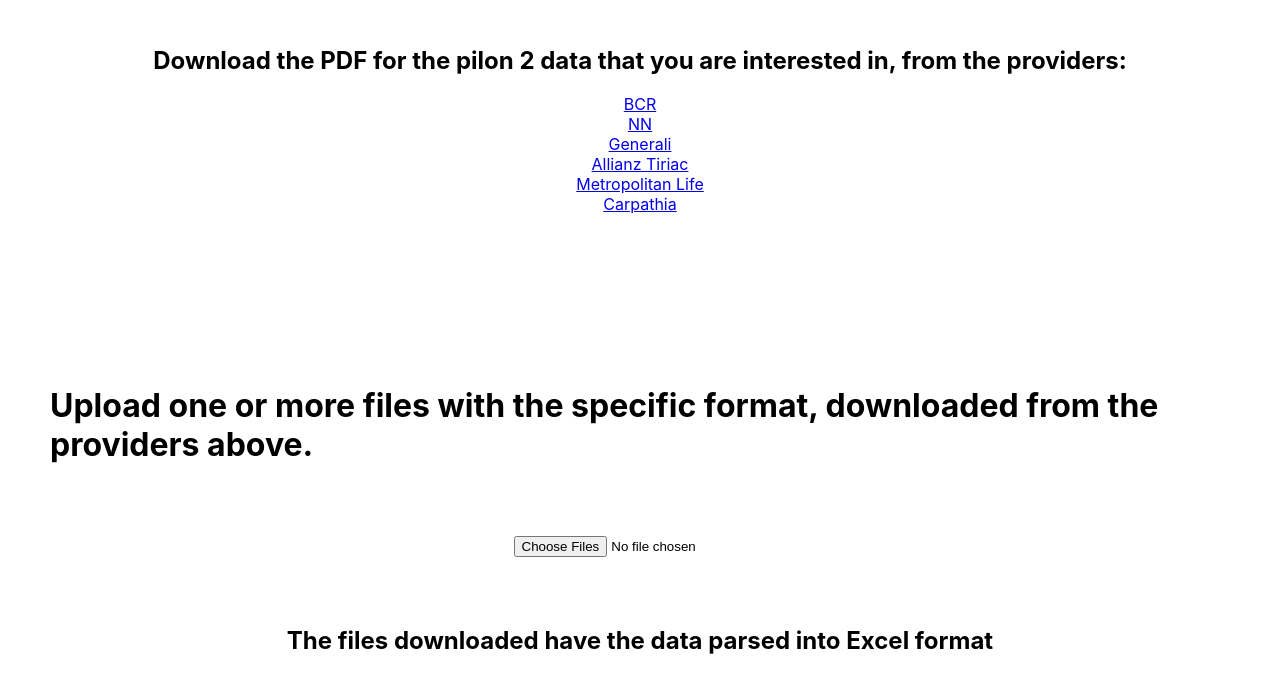
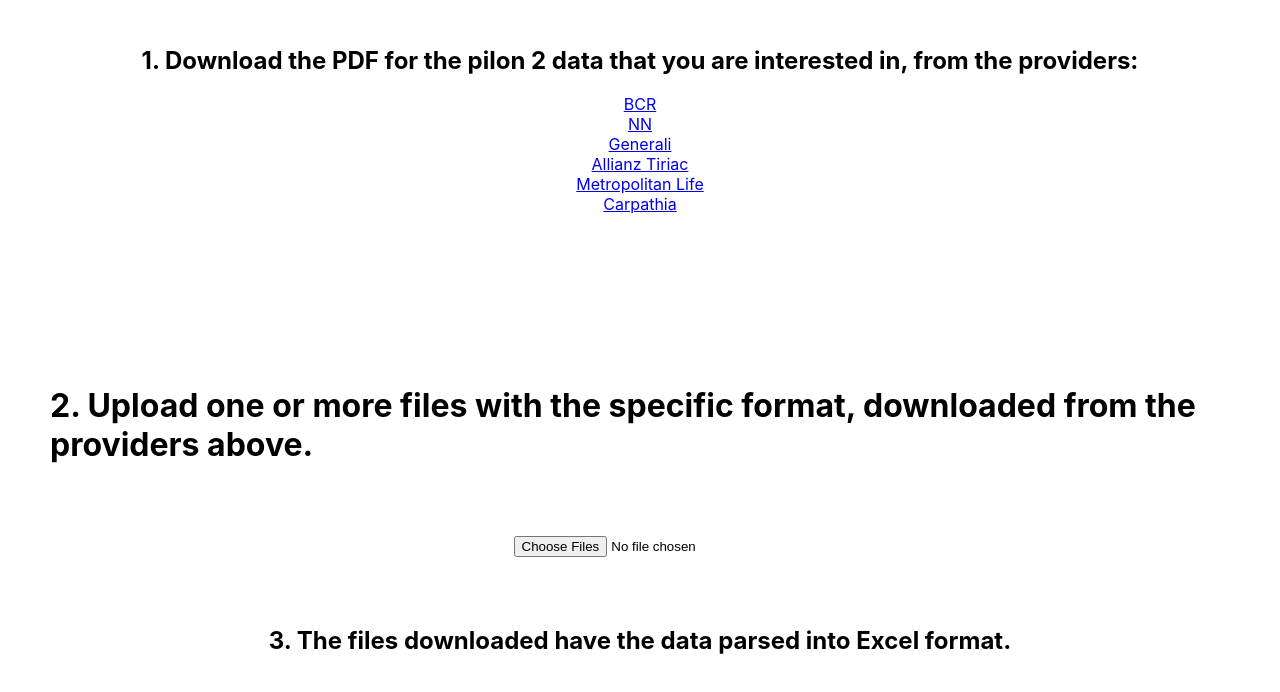
Before and after one commit to lieautman/PDFtoXLS, a React (Create React App) app: page / in a window 1280 px wide. Shown: the top 692 px of the page. Built offline with nearby package versions, Linux system fonts and the light colour scheme.

Commit message:
add numbers

```diff
--- a/src/PDFtoXLS/PDFtoXLSComponent.js
+++ b/src/PDFtoXLS/PDFtoXLSComponent.js
@@ -10,8 +10,8 @@ function PDFtoXLSComponent({ extractText }) {
       }}
     >
       <h1 style={{ padding: "50px" }}>
-        Upload one or more files with the specific format, downloaded from the
-        providers above.
+        2. Upload one or more files with the specific format, downloaded from
+        the providers above.
       </h1>
       <input
         type="file"
@@ -20,7 +20,7 @@ function PDFtoXLSComponent({ extractText }) {
         multiple
       />
       <h2 style={{ padding: "50px" }}>
-        The files downloaded have the data parsed into Excel format
+        3. The files downloaded have the data parsed into Excel format.
       </h2>
     </div>
   );
--- a/src/SiteList/SiteListComponent.js
+++ b/src/SiteList/SiteListComponent.js
@@ -10,8 +10,8 @@ function SiteListComponent() {
       }}
     >
       <h2>
-        Download the PDF for the pilon 2 data that you are interested in, from
-        the providers:
+        1. Download the PDF for the pilon 2 data that you are interested in,
+        from the providers:
       </h2>
       <a
         href={
```
